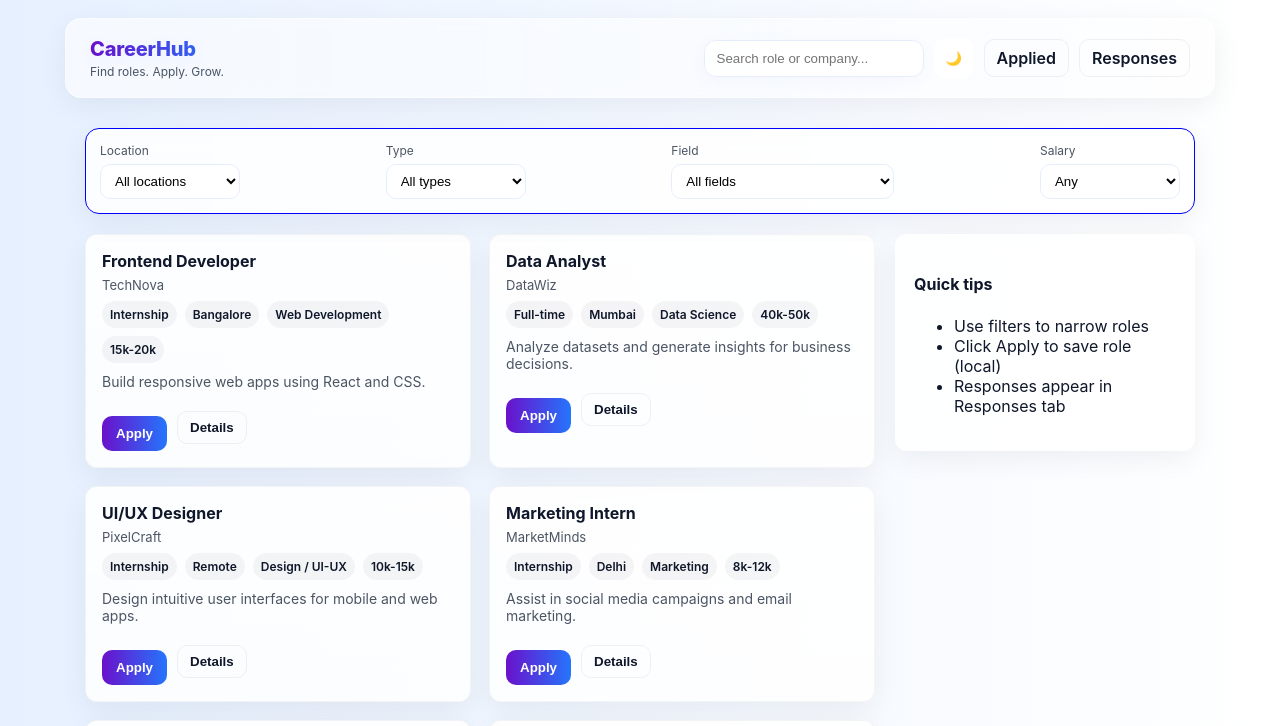
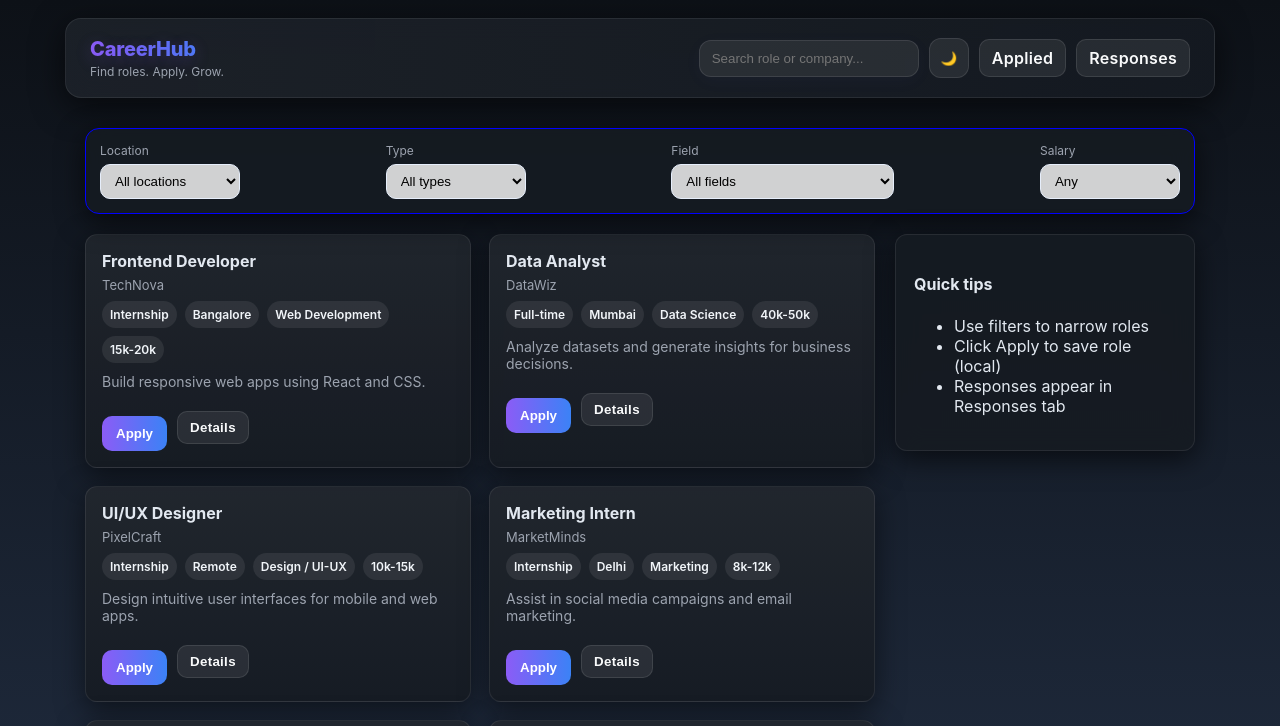
Before and after one commit to sharv-d021/job-portal, a plain HTML site: page index.html in a window 1280 px wide. Both pictures are taken after a click on the button "Toggle theme". Shown: the top 726 px of the page. Drawn offline with Linux system fonts and the light colour scheme.

Commit message:
first commit

```diff
--- a/app.js
+++ b/app.js
@@ -16,9 +16,13 @@ const showToast = (msg) => {
 
 // DOM ready
 document.addEventListener('DOMContentLoaded', async () => {
+
+  console.log("1")
   // theme
   const themeToggle = $('#theme-toggle');
   themeToggle?.addEventListener('click', ()=> {
+
+  console.log("22")
     document.body.classList.toggle('theme-light');
     document.body.classList.toggle('theme-dark');
   });
--- a/styles.css
+++ b/styles.css
@@ -99,3 +99,129 @@ body{margin:0;background:linear-gradient(90deg, var(--bg) 0%, #ffffff 100%); col
   .top-actions .search{display:none}
   .site-header{flex-direction:column; gap:10px}
 }
+
+
+/* =====================================================
+   🌗 Added Theme Toggle Support (matches your design)
+   ===================================================== */
+
+/* ---------- Light Theme (default) ---------- */
+body.theme-light {
+  --bg: #e6f0ff;
+  --card: rgba(255, 255, 255, 0.85);
+  --glass-border: rgba(255,255,255,0.5);
+  --muted: #4b5563;
+  --accent1: #6a11cb;
+  --accent2: #2575fc;
+  --accent-glow: rgba(99,102,241,0.15);
+  --radius: 14px;
+  --shadow: 0 8px 28px rgba(16,24,40,0.06);
+  --glass-blur: 12px;
+  --glass-contrast: 0.98;
+  color: #0f172a;
+  background: linear-gradient(180deg, #e6f0ff 0%, #ffffff 100%);
+}
+
+/* ---------- Dark Theme ---------- */
+body.theme-dark {
+  --bg: #0d1117;
+  --card: rgba(22, 27, 34, 0.9);
+  --glass-border: rgba(255,255,255,0.08);
+  --muted: #9ca3af;
+  --accent1: #8b5cf6;
+  --accent2: #3b82f6;
+  --accent-glow: rgba(139,92,246,0.2);
+  --shadow: 0 8px 28px rgba(0,0,0,0.6);
+  color: #e2e8f0;
+  background: linear-gradient(180deg, #0d1117 0%, #1e293b 100%);
+}
+
+/* ---------- Smooth Transitions ---------- */
+body {
+  transition: background 0.4s ease, color 0.4s ease;
+}
+
+/* ---------- Card Adaptations ---------- */
+body.theme-dark .job-item.card,
+body.theme-dark .card {
+  background: linear-gradient(180deg, rgba(34, 39, 46, 0.9), rgba(22, 27, 34, 0.9));
+  border: 1px solid rgba(255, 255, 255, 0.08);
+  box-shadow: 0 8px 28px rgba(0, 0, 0, 0.5);
+  color: #e2e8f0;
+}
+
+body.theme-dark .job-item.card:hover {
+  background: linear-gradient(180deg, rgba(44, 49, 56, 1), rgba(22, 27, 34, 0.95));
+  box-shadow: 0 18px 48px rgba(0, 0, 0, 0.65);
+}
+
+body.theme-dark .tag {
+  background: rgba(255, 255, 255, 0.08);
+  color: #f1f5f9;
+}
+
+body.theme-dark .company,
+body.theme-dark .job-item.card p {
+  color: var(--muted);
+}
+
+/* Shared transitions for glass, header, etc. */
+.site-header,
+.filter-bar.glass,
+.job-item.card,
+.modal-panel {
+  transition: background 0.4s ease, border-color 0.4s ease, box-shadow 0.4s ease;
+}
+
+
+/* =====================================================
+   🌑 Improved Dark Theme Navbar (site-header)
+   ===================================================== */
+body.theme-dark .site-header {
+  background: linear-gradient(
+    90deg,
+    rgba(30, 35, 42, 0.85),
+    rgba(22, 27, 34, 0.8)
+  );
+  border: 1px solid rgba(255, 255, 255, 0.08);
+  box-shadow: 0 8px 32px rgba(0, 0, 0, 0.6);
+  backdrop-filter: blur(12px) saturate(1.3);
+  -webkit-backdrop-filter: blur(12px) saturate(1.3);
+}
+
+body.theme-dark .brand {
+  background: linear-gradient(90deg, #8b5cf6, #3b82f6);
+  -webkit-background-clip: text;
+  background-clip: text;
+  color: transparent;
+  text-shadow: 0 4px 16px rgba(139, 92, 246, 0.25);
+}
+
+body.theme-dark .tagline {
+  color: #9ca3af;
+}
+
+body.theme-dark .search {
+  background: rgba(255, 255, 255, 0.08);
+  border: 1px solid rgba(255, 255, 255, 0.1);
+  color: #f1f5f9;
+}
+
+body.theme-dark .circle-btn,
+body.theme-dark .ghost-btn {
+  background: rgba(255, 255, 255, 0.08);
+  border: 1px solid rgba(255, 255, 255, 0.1);
+  color: #f9fafb;
+  transition: background 0.3s ease, transform 0.2s ease;
+}
+
+body.theme-dark .circle-btn:hover,
+body.theme-dark .ghost-btn:hover {
+  background: rgba(255, 255, 255, 0.15);
+  transform: translateY(-2px);
+}
+
+body.theme-dark .ghost-btn {
+  font-weight: 600;
+  letter-spacing: 0.3px;
+}
```
